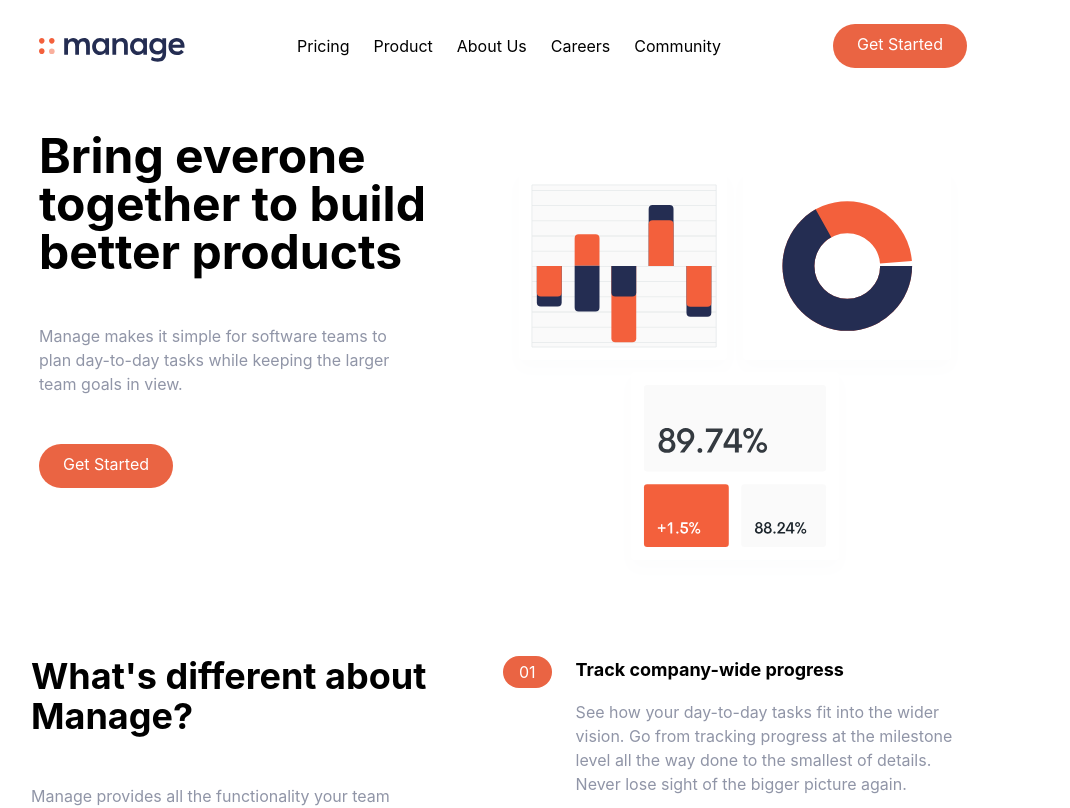
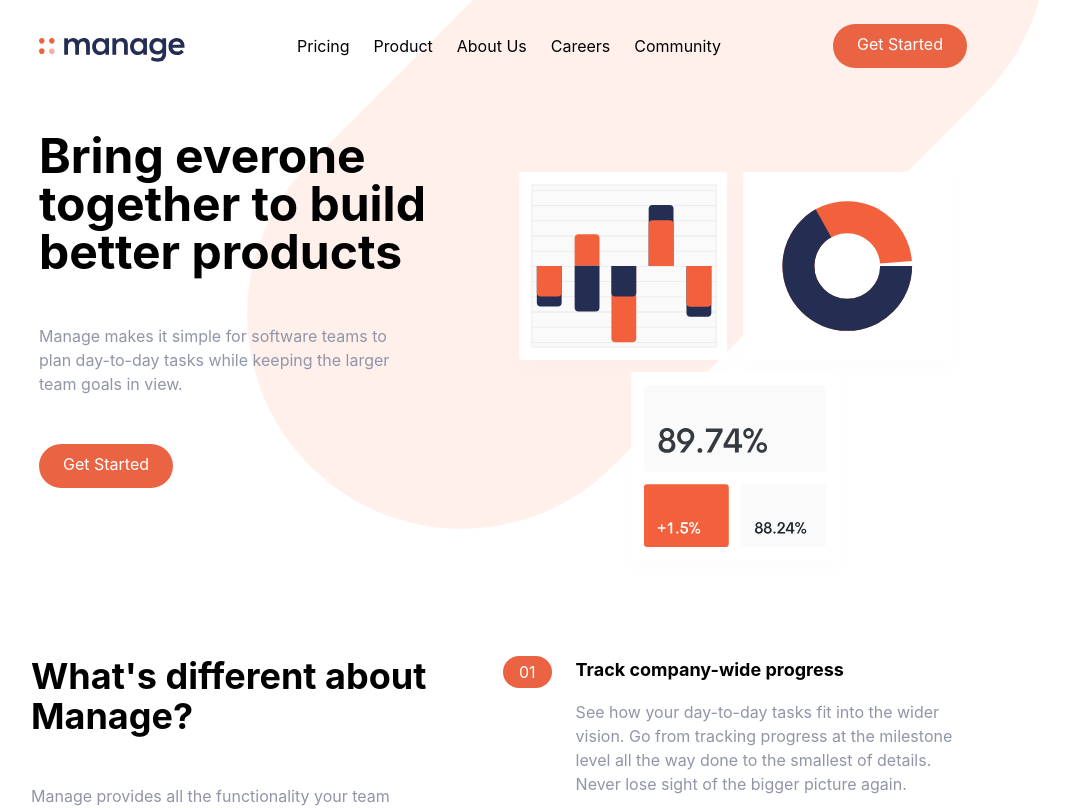
Before and after one commit to RiviCodes/tailwind-landing-page, a React (Create React App) app: page / in a window 1280 px wide. Shown: the top 808 px of the page, without its empty margins (137-1207 px from the left). Built offline with nearby package versions, Linux system fonts and the light colour scheme.

Commit message:
Add background

```diff
--- a/src/index.css
+++ b/src/index.css
@@ -9,6 +9,10 @@ body {
     sans-serif;
   -webkit-font-smoothing: antialiased;
   -moz-osx-font-smoothing: grayscale;
+  background-image: url("../public/images/bg-tablet-pattern.svg");
+  background-repeat: no-repeat;
+  background-size: 800px;
+  background-position: 80% -20%;
 }
 
 code {
```
